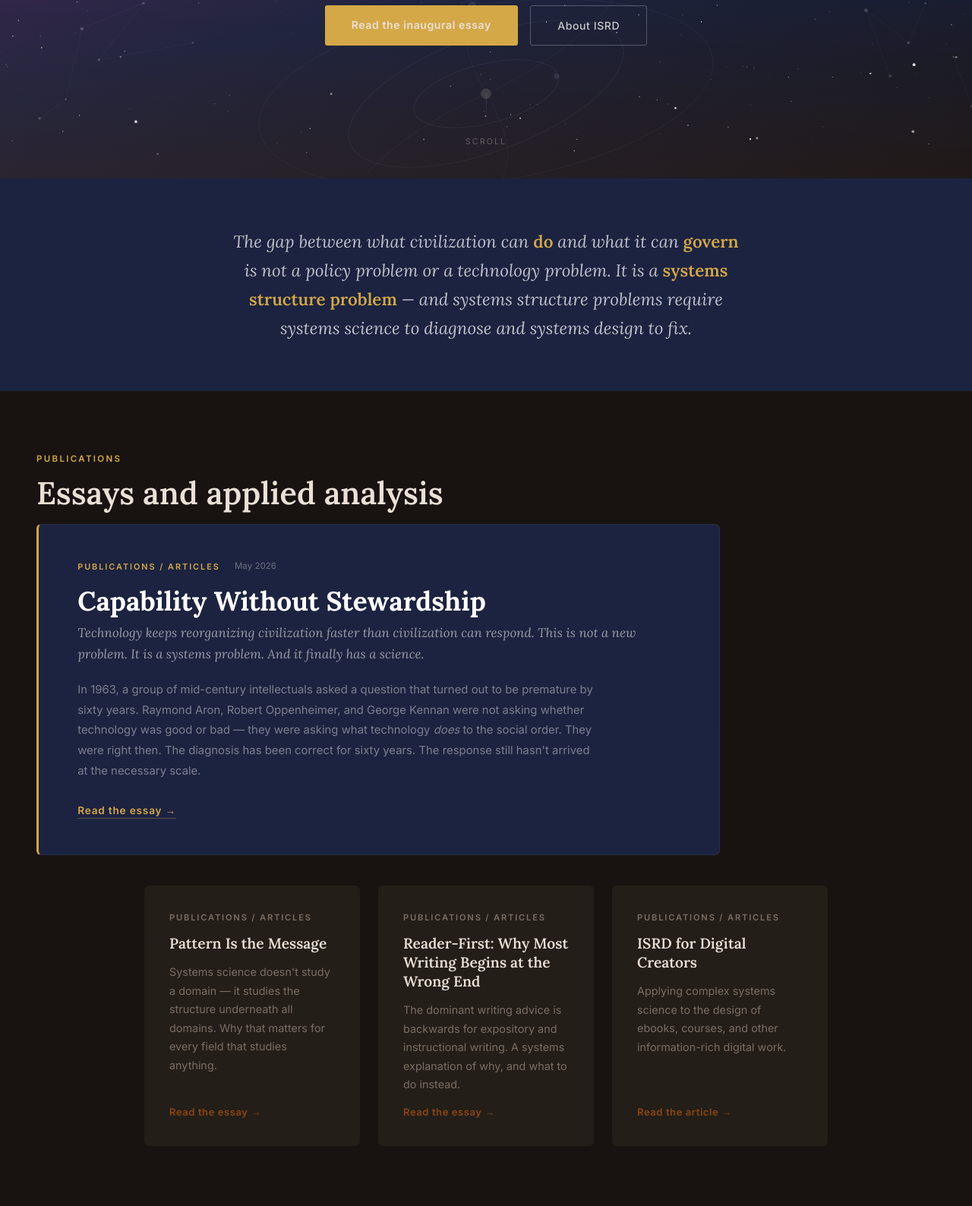
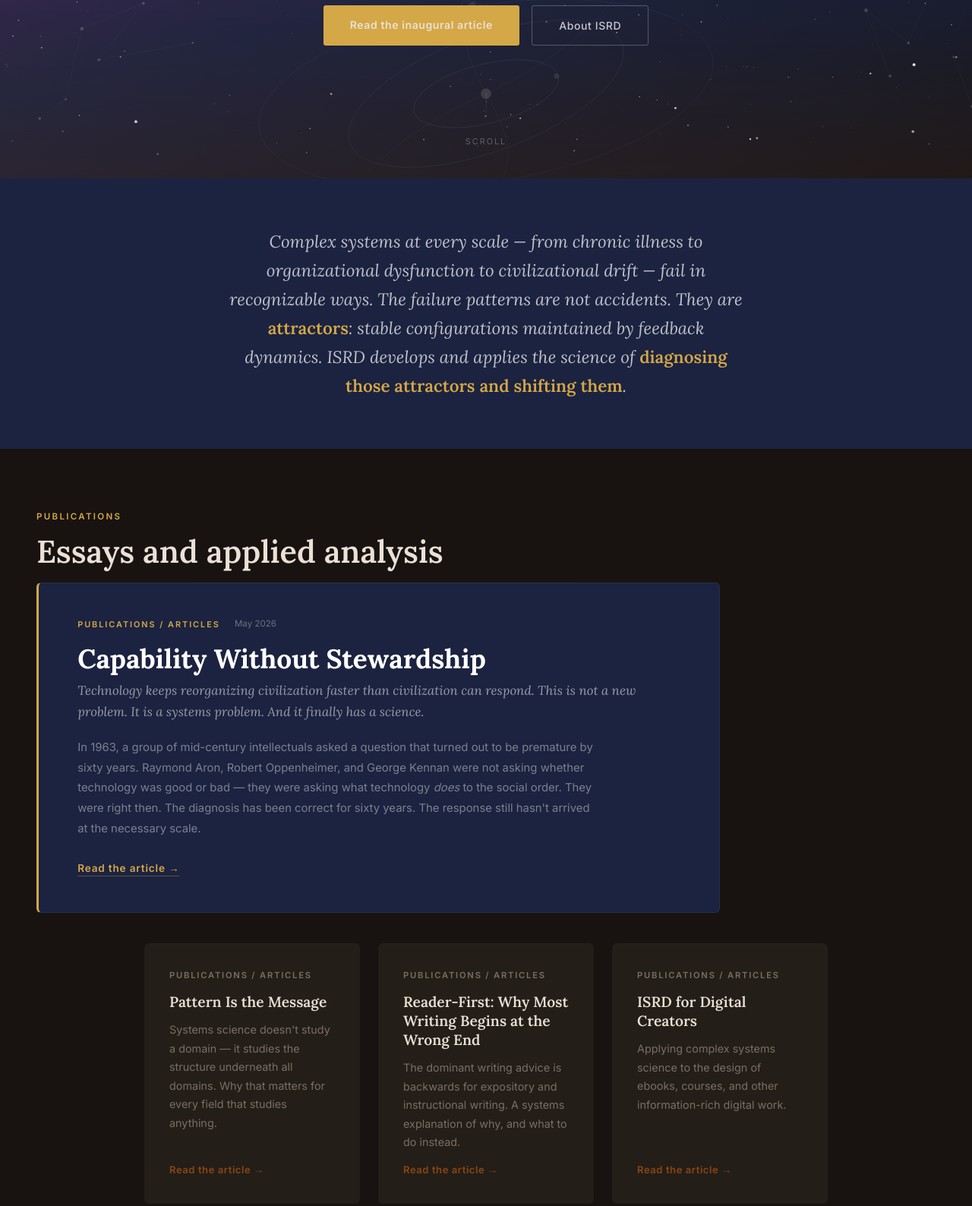
Before and after one commit to kurtrowley/nonlinearsystemics-site, a website built with Vite: page index.html in a window 1280 px wide. Shown: the part 565-2153 px from the top of the page at 76% size. Built offline with nearby package versions, Linux system fonts and the light colour scheme.

Commit message:
Fix identity strip copy; remove 'essay' from visible text
- Replace governance-framed identity strip with broader attractor/complex systems framing
- Change all visible 'Read the essay' links to 'Read the article'
- Change hero CTA from 'inaugural essay' to 'inaugural article'

```diff
--- a/index.html
+++ b/index.html
@@ -18,7 +18,7 @@
 </head>
 <body>
 
-  <!-- CONTENT VIEW — full-page overlay for reading articles/essays -->
+  <!-- CONTENT VIEW — full-page overlay for reading articles -->
   <div id="content-view">
     <div class="cv-bar">
       <a href="#" id="back-btn">Back</a>
@@ -266,7 +266,7 @@
         And it finally has a science.
       </p>
       <div class="hero-cta">
-        <a href="#publications/articles/capability-without-stewardship" class="btn-primary" data-content-link>Read the inaugural essay</a>
+        <a href="#publications/articles/capability-without-stewardship" class="btn-primary" data-content-link>Read the inaugural article</a>
         <a href="#about" class="btn-ghost">About ISRD</a>
       </div>
     </div>
@@ -280,10 +280,10 @@
   <!-- POSITION STRIP -->
   <div class="identity">
     <p>
-      The gap between what civilization can <strong>do</strong> and what it can <strong>govern</strong>
-      is not a policy problem or a technology problem.
-      It is a <strong>systems structure problem</strong> —
-      and systems structure problems require systems science to diagnose and systems design to fix.
+      Complex systems at every scale — from chronic illness to organizational dysfunction to civilizational drift —
+      fail in recognizable ways. The failure patterns are not accidents.
+      They are <strong>attractors</strong>: stable configurations maintained by feedback dynamics.
+      ISRD develops and applies the science of <strong>diagnosing those attractors and shifting them</strong>.
     </p>
   </div>
 
@@ -308,7 +308,7 @@
         they were asking what technology <em>does</em> to the social order. They were right then.
         The diagnosis has been correct for sixty years. The response still hasn't arrived at the necessary scale.
       </p>
-      <span class="essay-link">Read the essay →</span>
+      <span class="essay-link">Read the article →</span>
     </a>
 
     <!-- Secondary articles -->
@@ -317,13 +317,13 @@
         <div class="card-tag">Publications / Articles</div>
         <h3>Pattern Is the Message</h3>
         <p>Systems science doesn't study a domain — it studies the structure underneath all domains. Why that matters for every field that studies anything.</p>
-        <span class="card-link">Read the essay →</span>
+        <span class="card-link">Read the article →</span>
       </a>
       <a href="#publications/articles/reader-first-intro" class="card" data-content-link>
         <div class="card-tag">Publications / Articles</div>
         <h3>Reader-First: Why Most Writing Begins at the Wrong End</h3>
         <p>The dominant writing advice is backwards for expository and instructional writing. A systems explanation of why, and what to do instead.</p>
-        <span class="card-link">Read the essay →</span>
+        <span class="card-link">Read the article →</span>
       </a>
       <a href="#publications/articles/for-creators" class="card" data-content-link>
         <div class="card-tag">Publications / Articles</div>
```
